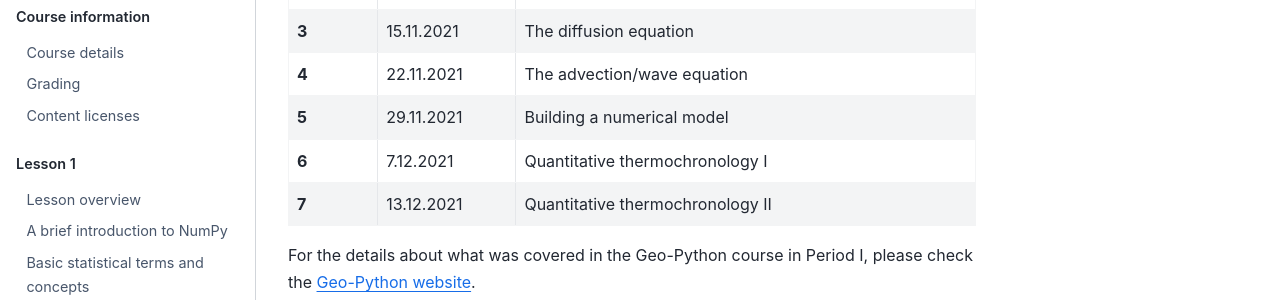
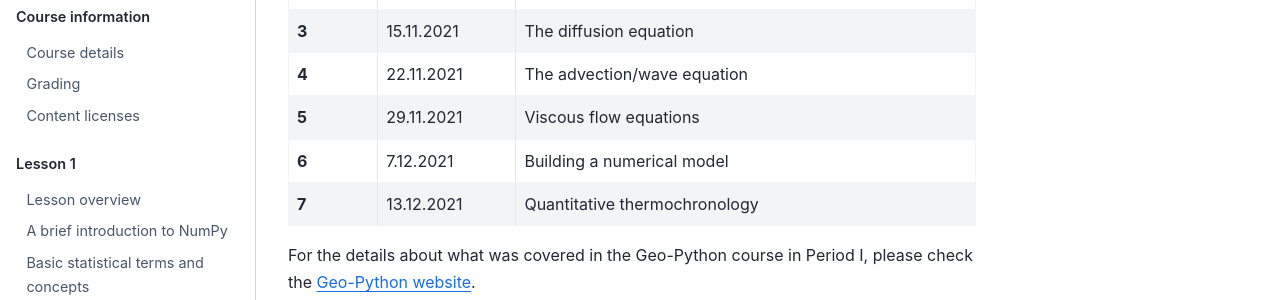
Before and after one commit to IntroQG/site, a Sphinx documentation site: the page built from source/index.rst, in a window 1280 px wide and 900 px high, scrolled down 1241 px. Shown: the part 153-453 px from the top of the window. Built offline with Sphinx 7.4.7 and the Sphinx Book theme 1.1.4, drawn with Linux system fonts in a browser that asks for light colours.

Commit message:
Edit table of weekly themes

```diff
--- a/source/index.rst
+++ b/source/index.rst
@@ -47,11 +47,11 @@ Schedule
 +--------+------------+-----------------------------------+
 | **4**  | 22.11.2021 | The advection/wave equation       |
 +--------+------------+-----------------------------------+
-| **5**  | 29.11.2021 | Building a numerical model        |
+| **5**  | 29.11.2021 | Viscous flow equations            |
 +--------+------------+-----------------------------------+
-| **6**  |  7.12.2021 | Quantitative thermochronology I   |
+| **6**  |  7.12.2021 | Building a numerical model        |
 +--------+------------+-----------------------------------+
-| **7**  | 13.12.2021 | Quantitative thermochronology II  |
+| **7**  | 13.12.2021 | Quantitative thermochronology     |
 +--------+------------+-----------------------------------+
 
 For the details about what was covered in the Geo-Python course in Period I, please check the `Geo-Python website <https://geo-python.github.io>`_.
```
